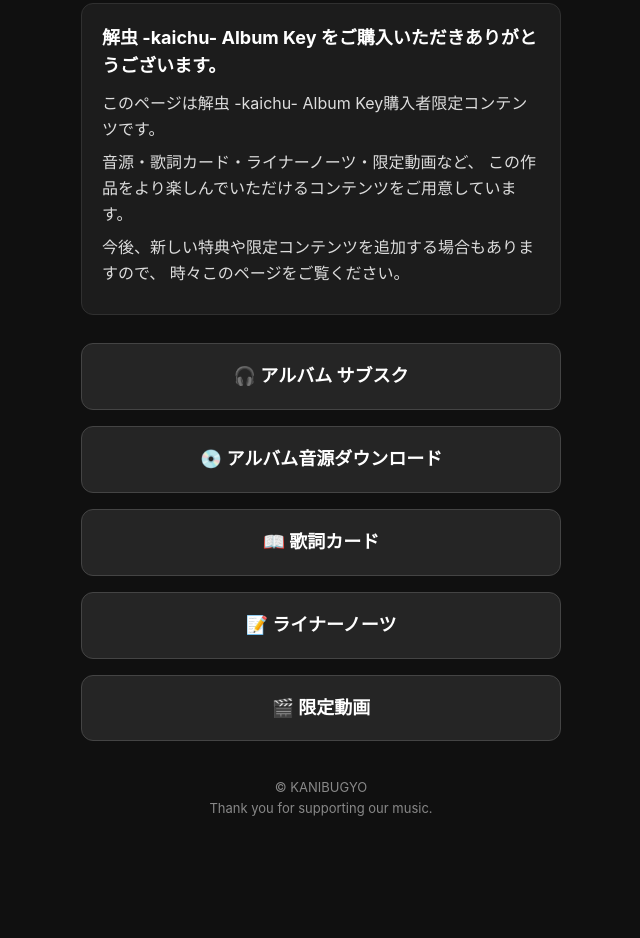
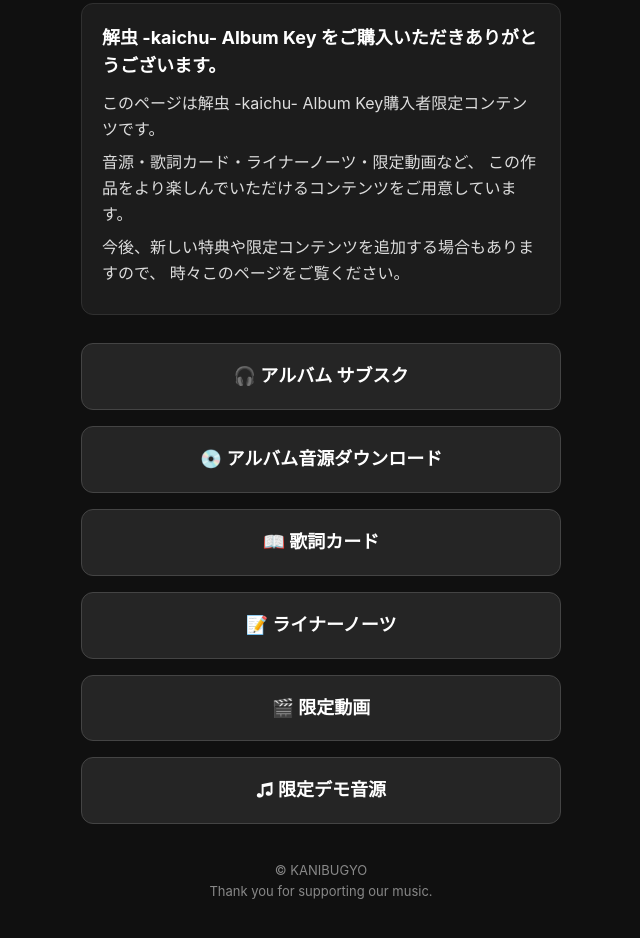
Before and after one commit to kanibugyoo/kanibugyoo-kaichu.github.io, a plain HTML site: page index.html in a window 1280 px wide. Shown: the part 647-1585 px from the top of the page, without its empty margins (319-959 px from the left). Before the commit the page ends 1506 px from the top, so only its background shows below. Drawn offline with Linux system fonts and the light colour scheme.

Commit message:
Update index.html

```diff
--- a/index.html
+++ b/index.html
@@ -159,6 +159,12 @@
        🎬 限定動画
     </a>
 
+    <a class="link-button"
+       href="https://example.com/demo"
+       target="_blank">
+       ♫ 限定デモ音源
+    </a>
+
     <div class="footer">
         © KANIBUGYO<br>
         Thank you for supporting our music.
```
